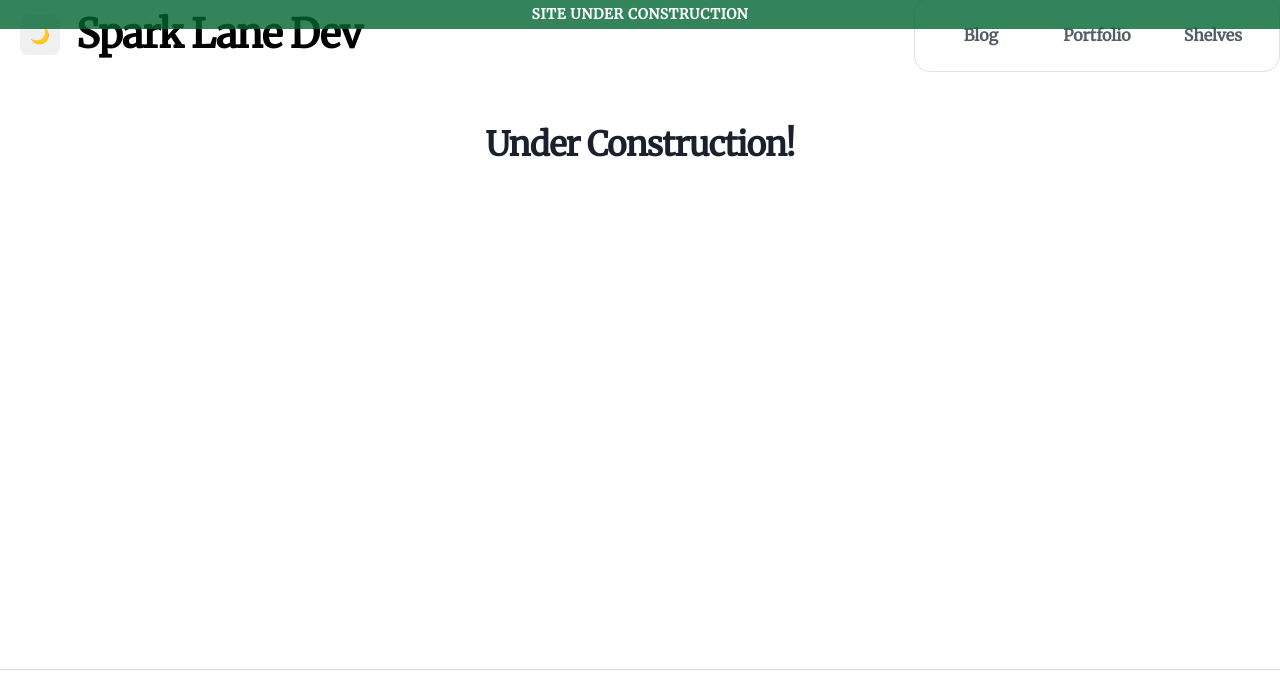
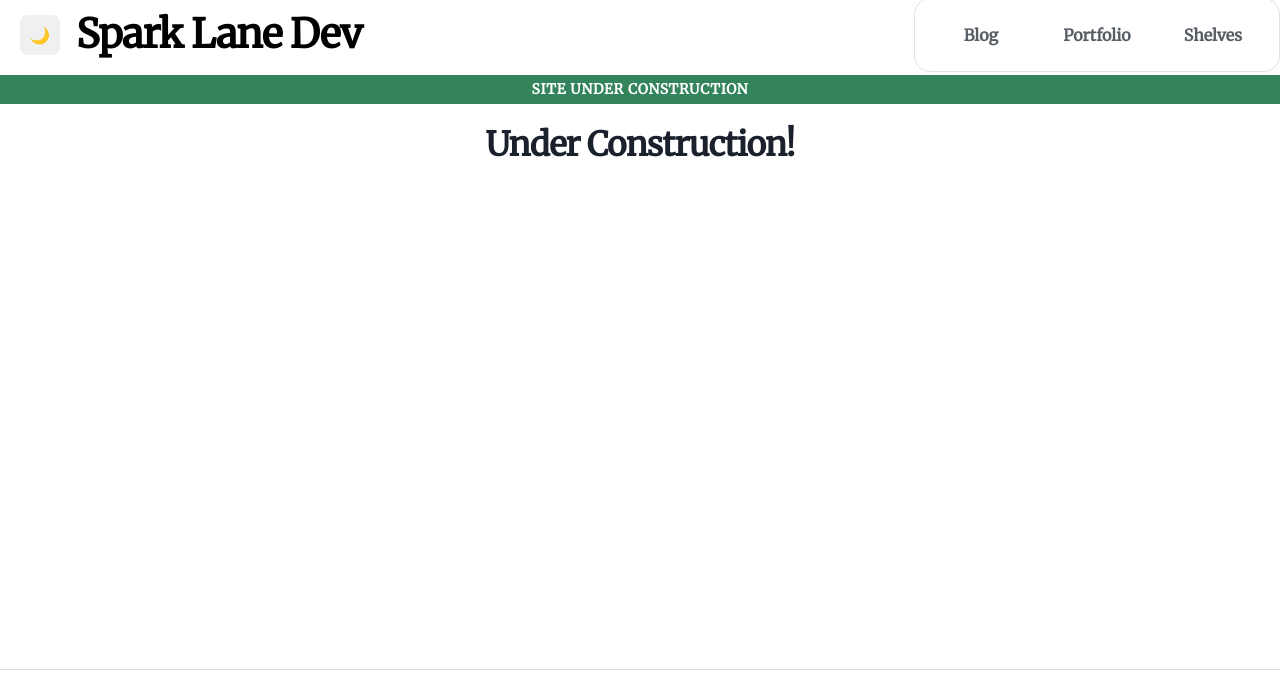
Before and after one commit to emmalouiselane/emmalouiselane.github.io, a Gatsby site: page / in a window 1280 px wide. Shown: the top 675 px of the page. Built offline with nearby package versions, Linux system fonts and the light colour scheme; Gatsby itself is replaced by a stand-in of ours.

Commit message:
Chore: Move site banner

```diff
--- a/src/styles/global.css
+++ b/src/styles/global.css
@@ -100,10 +100,9 @@
   font-size: 0.875rem;
   font-weight: bold;
   position: fixed;
-  top: 0;
+  top: 75px;
   left: 0;
   right: 0;
-  z-index: 1000;
   opacity: 0.8;
 }
 
```
